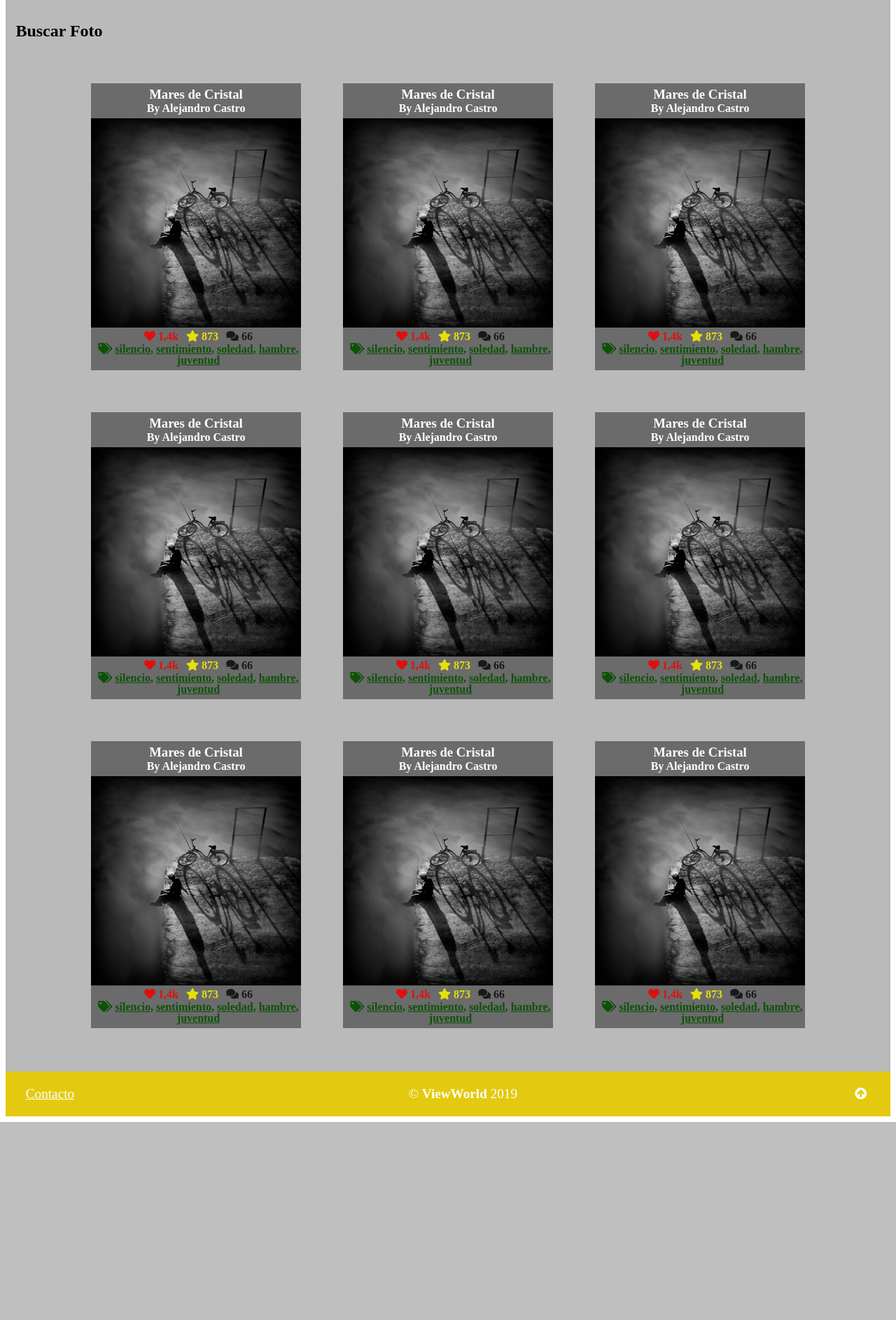
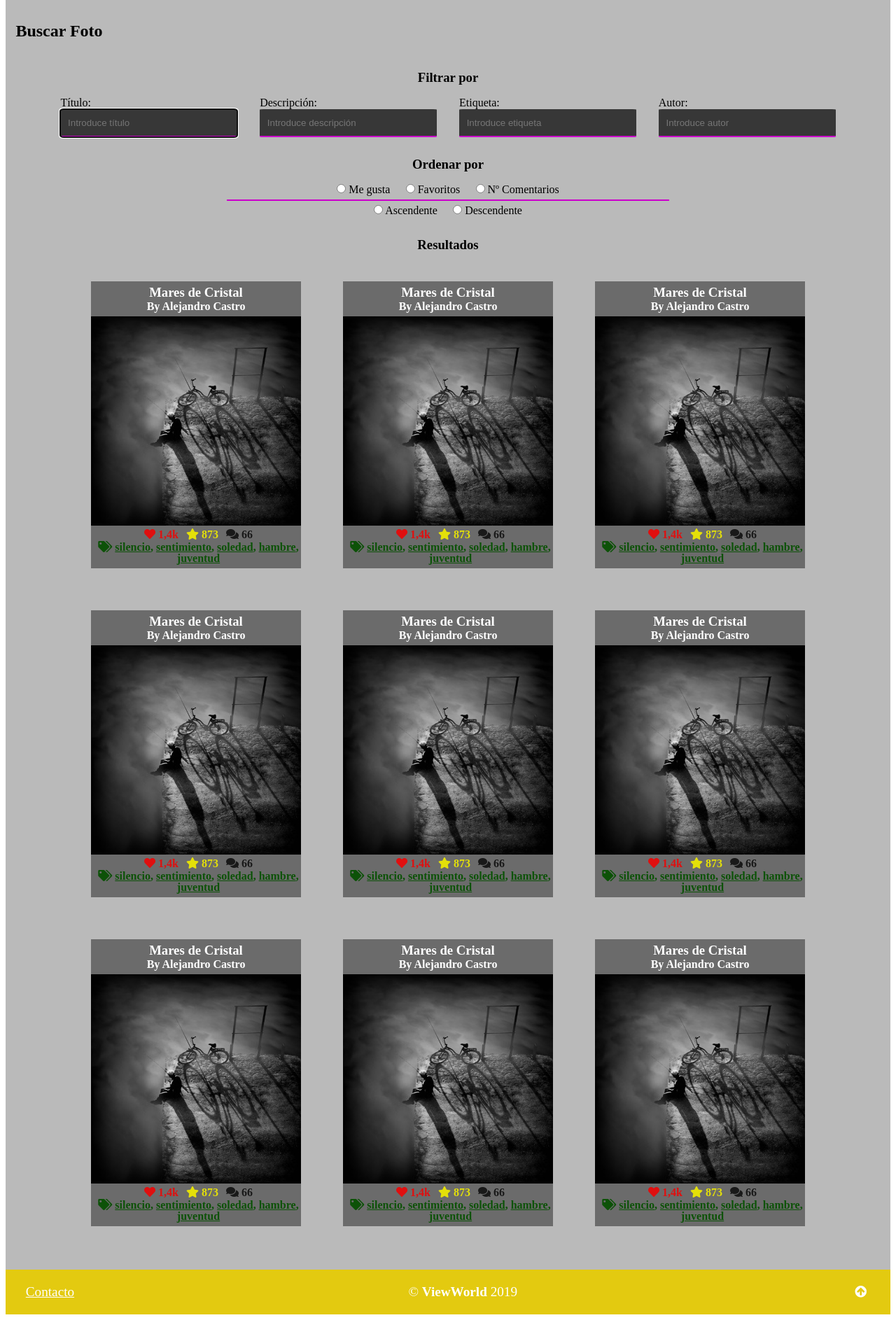
Before and after one commit to AlejandroDCastro/PCW, a PHP site: the page made by Práctica 1/buscar.html in a window 1280 px wide. Shown: the part 304-2190 px from the top of the page at 70% size. Before the commit the page ends 1907 px from the top, so only its background shows below. Run offline with PHP 8.4, Linux system fonts and the light colour scheme; some web fonts are replaced.

Commit message:
Página buscar hecha

```diff
--- a/Práctica 1/buscar.html
+++ b/Práctica 1/buscar.html
@@ -29,12 +29,41 @@
 	</nav>
 	<main>
 		<h2>Buscar Foto</h2>
-		<section>
-			<form>
-
+		<section id="filtros">
+			<h3>Filtrar por</h3>
+			<form id="filtros-texto">
+				<div>
+					<label for="titulo">Título:</label>
+					<input type="text" id="titulo" placeholder="Introduce título" autofocus class="formulario">
+				</div>
+				<div>
+					<label for="descripcion">Descripción:</label>
+					<input type="text" id="descripcion" placeholder="Introduce descripción" class="formulario">
+				</div>
+				<div>
+					<label for="etiqueta">Etiqueta:</label>
+					<input type="text" id="etiqueta" placeholder="Introduce etiqueta" class="formulario">
+				</div>
+				<div>
+					<label for="autor">Autor:</label>
+					<input type="text" id="autor" placeholder="Introduce autor" class="formulario">
+				</div>
 			</form>
+			<h3>Ordenar por</h3>
+			<form id="filtros-radio">
+				<div>
+					<div><input type="radio" name="radio-order"> <span>Me gusta</span></div>
+					<div><input type="radio" name="radio-order"> <span>Favoritos</span></div>
+					<div><input type="radio" name="radio-order"> <span>Nº Comentarios</span></div>
+				</div>
+				<div>
+					<div><input type="radio" name="radio-alt"> <span>Ascendente</span></div>
+					<div><input type="radio" name="radio-alt"> <span>Descendente</span></div>
+				</div>
+			</form>
+			<h3>Resultados</h3>
 		</section>
-		<section>
+		<section id="coleccion-fotos">
 			<h2>Malditos warnings</h2>
 			<article>
 				<hgroup>
--- a/Práctica 1/css/style.css
+++ b/Práctica 1/css/style.css
@@ -128,7 +128,7 @@ main > p {
 		color: #c0c;
 	}
 
-section {
+section#coleccion-fotos {
 	width: 100%;
 	display: flex;
 	flex-wrap: wrap; /*distribuye los elementos flex en varias lineas si es necesario de izquierda a derecha y de arriba a abajo*/
@@ -136,59 +136,59 @@ section {
 	text-align: center;
 }
 
-	section > h2 {
+	section#coleccion-fotos > h2 {
 		display: none;
 	}
 
-	section > article {
+	section#coleccion-fotos > article {
 		max-width: 300px;
 		background-color: #6B6B6B;
 		margin: 30px;
 	}
 
-	section > article:hover {
+	section#coleccion-fotos > article:hover {
 		background-color: #c0c;
 		transition: all .3s;
 	}
 
-		section > article > hgroup {
+		section#coleccion-fotos > article > hgroup {
 			padding: 5px 0;
 		}
 
-			section > article > hgroup > h3 > a, section > article > hgroup > h4 > a {
+			section#coleccion-fotos > article > hgroup > h3 > a, section#coleccion-fotos > article > hgroup > h4 > a {
 				text-decoration: none;
 				color: #fff;
 			}
 
-			section > article > hgroup > h3 > a:hover, section > article > hgroup > h4 > a:hover {
+			section#coleccion-fotos > article > hgroup > h3 > a:hover, section#coleccion-fotos > article > hgroup > h4 > a:hover {
 				color: #E3CA10;
 			}
 
-		section > article > p {
+		section#coleccion-fotos > article > p {
 			padding-bottom: 5px;
 		}
 
-			section > article > p > i {
+			section#coleccion-fotos > article > p > i {
 				padding-left: 7px;
 			}
 
-			section > article > p > i:first-child {
+			section#coleccion-fotos > article > p > i:first-child {
 				color: #E00F0F;
 			}
 
-			section > article > p > i[class="fas fa-star"] {
+			section#coleccion-fotos > article > p > i[class="fas fa-star"] {
 				color: #E4E009;
 			}
 
-			section > article > p > i[class="fas fa-comments"] {
+			section#coleccion-fotos > article > p > i[class="fas fa-comments"] {
 				color: #191919;
 			}
 
-				section > article > p > i:last-child > a,section > article > p > i:last-child {
+				section#coleccion-fotos > article > p > i:last-child > a,section#coleccion-fotos > article > p > i:last-child {
 					color: #0D5208;
 				}
 
-				section > article > p > i:last-child > a:hover {
+				section#coleccion-fotos > article > p > i:last-child > a:hover {
 					text-decoration: none;
 				}
 
@@ -200,7 +200,7 @@ section {
 .formulario {
 	width: 100%;
 	height: 3em;
-	padding: 1em;
+	padding: .8em;
 	border: none;
 	border-radius: 2%;
 	border-bottom: solid 2px #c0c;
@@ -280,3 +280,63 @@ main > form {
 
 
 /*CSS PARA LA PÁGINA registro.html*/
+
+section#filtros {
+	width: 100%;
+}
+
+	section#filtros > h3 {
+		margin: .6em 0;
+		text-align: center;
+	}
+
+	section#filtros > h3:last-child {
+		margin-top: 1.3em;
+	}
+
+	section#filtros > form#filtros-texto {
+		width: 100%;
+		display: flex;
+		flex-wrap: wrap;
+		justify-content: center;
+	}
+
+		section#filtros > form#filtros-texto > div {
+			margin: .3em 1em 1em 1em;
+			width: 20%;
+		}
+
+			section#filtros > form#filtros-texto > div > label {
+				display: block;
+			}
+
+			section#filtros > form#filtros-texto > div > label:hover {
+				color: #c0c;
+			}
+
+	section#filtros > form#filtros-radio {
+		width: 50%;
+		margin: 0 auto;
+	}
+
+		section#filtros > form#filtros-radio > div {
+			display: flex;
+			justify-content: center;
+			padding: 5px 0;
+		}
+
+		section#filtros > form#filtros-radio > div:first-child {
+			border-bottom: solid 1px #c0c;
+		}
+
+		section#filtros > form#filtros-radio > div:last-child {
+			border-top: solid 1px #c0c;
+		}
+
+			section#filtros > form#filtros-radio > div > div {
+				margin: 0 .7em;
+			}
+
+				section#filtros > form#filtros-radio > div > div > span:hover {
+					color: #c0c;
+				}
--- a/Práctica 1/index.html
+++ b/Práctica 1/index.html
@@ -29,7 +29,7 @@
 	</nav>
 	<main>
 		<h2>Mejores Fotografías</h2>
-		<section>
+		<section id="coleccion-fotos">
 			<h2>Malditos warnings</h2>
 			<article>
 				<hgroup>
```
Also changed, not shown: Práctica 1/registro.html (+4 -4 lines).
